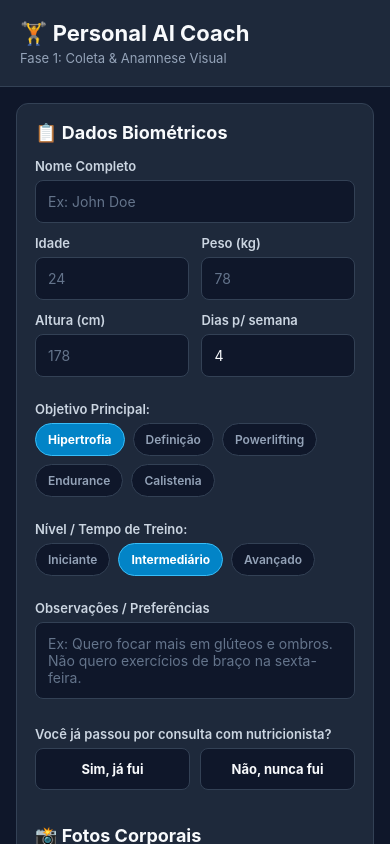
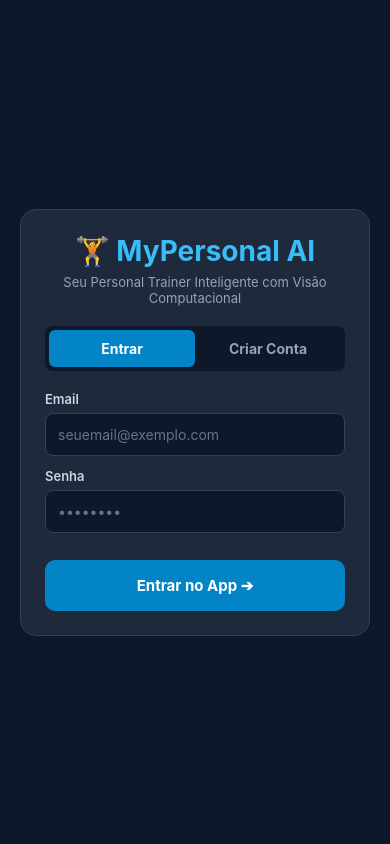
Before and after one commit to PedroPereiraAst/MyPersonal, a React Native app in the folder mobile/: screen / in a window 390 px wide. Built offline with nearby package versions, Linux system fonts and the light colour scheme.

Commit message:
feat: implementar autenticacao Supabase (Login, Cadastro e Logout) com AsyncStorage no mobile

```diff
--- a/mobile/App.tsx
+++ b/mobile/App.tsx
@@ -1,4 +1,4 @@
-import React, { useState } from 'react';
+import React, { useState, useEffect } from 'react';
 import {
   StyleSheet,
   Text,
@@ -14,6 +14,7 @@ import {
   Modal,
 } from 'react-native';
 import * as ImagePicker from 'expo-image-picker';
+import { supabase } from './src/services/supabase';
 import {
   enviarAvaliacaoAnamnese,
   solicitarGeracaoTreino,
@@ -22,6 +23,13 @@ import {
 import type { AnamneseFormData, ImagemFoto, AvaliacaoFisica, FichaTreino } from './src/types';
 
 export default function App() {
+  // Controle de Sessão de Autenticação Supabase
+  const [session, setSession] = useState<any>(null);
+  const [abaAuth, setAbaAuth] = useState<'login' | 'cadastro'>('login');
+  const [emailAuth, setEmailAuth] = useState('');
+  const [senhaAuth, setSenhaAuth] = useState('');
+  const [carregandoAuth, setCarregandoAuth] = useState(false);
+
   // Controle de Fase da Aplicação: 1 (Anamnese/Fotos), 2 (Validação), 3 (Ficha de Treino)
   const [faseAtual, setFaseAtual] = useState<1 | 2 | 3>(1);
   const [carregando, setCarregando] = useState(false);
@@ -59,11 +67,84 @@ export default function App() {
   const [motivoTroca, setMotivoTroca] = useState('');
   const [carregandoTroca, setCarregandoTroca] = useState(false);
 
-  // Lista de Objetivos Disponíveis
+  // Lista de Objetivos e Níveis
   const listaObjetivos = ['Hipertrofia', 'Definição', 'Powerlifting', 'Endurance', 'Calistenia'];
+  const listaNiveis = ['Iniciante', 'Intermediário', 'Avançado'];
 
-  // Lista de Níveis de Experiência
-  const listaNiveis = ['Iniciante', 'Intermediário', 'Avançado'];
+  // Escutar Estado de Autenticação Supabase
+  useEffect(() => {
+    supabase.auth.getSession().then(({ data: { session } }) => {
+      setSession(session);
+      if (session?.user) {
+        setNome(session.user.user_metadata?.nome || session.user.email?.split('@')[0] || '');
+      }
+    });
+
+    const { data: { subscription } } = supabase.auth.onAuthStateChange((_event, session) => {
+      setSession(session);
+      if (session?.user) {
+        setNome(session.user.user_metadata?.nome || session.user.email?.split('@')[0] || '');
+      }
+    });
+
+    return () => subscription.unsubscribe();
+  }, []);
+
+  // Executar Login
+  const handleLogin = async () => {
+    if (!emailAuth || !senhaAuth) {
+      Alert.alert('Campos Obrigatórios', 'Por favor, preencha seu Email e Senha.');
+      return;
+    }
+
+    setCarregandoAuth(true);
+    const { error } = await supabase.auth.signInWithPassword({
+      email: emailAuth,
+      password: senhaAuth,
+    });
+    setCarregandoAuth(false);
+
+    if (error) {
+      Alert.alert('Erro ao Entrar', error.message);
+    }
+  };
+
+  // Executar Cadastro
+  const handleCadastro = async () => {
+    if (!emailAuth || !senhaAuth || !nome) {
+      Alert.alert('Campos Obrigatórios', 'Por favor, preencha Nome, Email e Senha.');
+      return;
+    }
+
+    if (senhaAuth.length < 6) {
+      Alert.alert('Senha Curta', 'A senha deve conter no mínimo 6 caracteres.');
+      return;
+    }
+
+    setCarregandoAuth(true);
+    const { data, error } = await supabase.auth.signUp({
+      email: emailAuth,
+      password: senhaAuth,
+      options: {
+        data: { nome },
+      },
+    });
+    setCarregandoAuth(false);
+
+    if (error) {
+      Alert.alert('Erro no Cadastro', error.message);
+    } else {
+      Alert.alert('Conta Criada com Sucesso!', 'Sua conta foi cadastrada e você já está logado!');
+    }
+  };
+
+  // Executar Logout / Sair
+  const handleLogout = async () => {
+    await supabase.auth.signOut();
+    setFaseAtual(1);
+    setResultadoAvaliacao(null);
+    setResultadoTreino(null);
+  };
 
   // Função para tirar/selecionar foto
   const selecionarFoto = async (tipo: 'frente' | 'costas' | 'perfil') => {
@@ -157,7 +238,7 @@ export default function App() {
       const treino = await solicitarGeracaoTreino(
         anamneseData,
         resultadoAvaliacao.avaliacao,
-        resultadoAvaliacao.persistencia?.alunoId,
+        session?.user?.id || resultadoAvaliacao.persistencia?.alunoId,
         resultadoAvaliacao.persistencia?.avaliacaoId
       );
       setResultadoTreino(treino);
@@ -188,7 +269,6 @@ export default function App() {
         motivoTroca
       );
 
-      // Atualiza o treino presencialmente no estado
       const novoTreino = JSON.parse(JSON.stringify(resultadoTreino)) as FichaTreino;
       novoTreino.treino.sessoes[exercicioParaSubstituir.sessaoIndex].exercicios[
         exercicioParaSubstituir.exercicioIndex
@@ -208,13 +288,100 @@ export default function App() {
     }
   };
 
+  // SE O USUÁRIO NÃO ESTIVER LOGADO -> EXIBIR TELA DE AUTENTICAÇÃO (FASE 0)
+  if (!session) {
+    return (
+      <SafeAreaView style={styles.container}>
+        <StatusBar barStyle="light-content" backgroundColor="#0f172a" />
+        <ScrollView contentContainerStyle={{ padding: 20, flexGrow: 1, justifyContent: 'center' }}>
+          <View style={styles.authCard}>
+            <Text style={styles.authLogo}>🏋️ MyPersonal AI</Text>
+            <Text style={styles.authSubtitle}>Seu Personal Trainer Inteligente com Visão Computacional</Text>
+
+            {/* TAB TOGGLE ENTRAR / CRIAR CONTA */}
+            <View style={styles.authTabContainer}>
+              <TouchableOpacity
+                style={[styles.authTab, abaAuth === 'login' && styles.authTabActive]}
+                onPress={() => setAbaAuth('login')}
+              >
+                <Text style={[styles.authTabText, abaAuth === 'login' && styles.authTabTextActive]}>Entrar</Text>
+              </TouchableOpacity>
+              <TouchableOpacity
+                style={[styles.authTab, abaAuth === 'cadastro' && styles.authTabActive]}
+                onPress={() => setAbaAuth('cadastro')}
+              >
+                <Text style={[styles.authTabText, abaAuth === 'cadastro' && styles.authTabTextActive]}>Criar Conta</Text>
+              </TouchableOpacity>
+            </View>
+
+            {abaAuth === 'cadastro' && (
+              <View>
+                <Text style={styles.label}>Nome Completo</Text>
+                <TextInput
+                  style={styles.input}
+                  value={nome}
+                  onChangeText={setNome}
+                  placeholder="Ex: Pedro Pereira"
+                  placeholderTextColor="#64748b"
+                />
+              </View>
+            )}
+
+            <Text style={styles.label}>Email</Text>
+            <TextInput
+              style={styles.input}
+              value={emailAuth}
+              onChangeText={setEmailAuth}
+              autoCapitalize="none"
+              keyboardType="email-address"
+              placeholder="seuemail@exemplo.com"
+              placeholderTextColor="#64748b"
+            />
+
+            <Text style={styles.label}>Senha</Text>
+            <TextInput
+              style={styles.input}
+              value={senhaAuth}
+              onChangeText={setSenhaAuth}
+              secureTextEntry
+              placeholder="••••••••"
+              placeholderTextColor="#64748b"
+            />
+
+            {carregandoAuth ? (
+              <ActivityIndicator size="large" color="#38bdf8" style={{ marginTop: 15 }} />
+            ) : (
+              <TouchableOpacity
+                style={styles.primaryButton}
+                onPress={abaAuth === 'login' ? handleLogin : handleCadastro}
+              >
+                <Text style={styles.primaryButtonText}>
+                  {abaAuth === 'login' ? 'Entrar no App ➔' : 'Criar Minha Conta ⚡'}
+                </Text>
+              </TouchableOpacity>
+            )}
+          </View>
+        </ScrollView>
+      </SafeAreaView>
+    );
+  }
+
+  // TELA PRINCIPAL (USUÁRIO AUTENTICADO)
   return (
     <SafeAreaView style={styles.container}>
       <StatusBar barStyle="light-content" backgroundColor="#0f172a" />
 
-      {/* HEADER */}
+      {/* HEADER COM LOGOUT */}
       <View style={styles.header}>
-        <Text style={styles.headerTitle}>🏋️ Personal AI Coach</Text>
+        <View style={{ flexDirection: 'row', justifyContent: 'space-between', alignItems: 'center' }}>
+          <View>
+            <Text style={styles.headerTitle}>🏋️ Personal AI Coach</Text>
+            <Text style={styles.headerUserText}>Olá, {nome || session.user.email} 👋</Text>
+          </View>
+          <TouchableOpacity style={styles.logoutBtn} onPress={handleLogout}>
+            <Text style={styles.logoutBtnText}>Sair 🚪</Text>
+          </TouchableOpacity>
+        </View>
         <Text style={styles.headerSubtitle}>
           {faseAtual === 1 && 'Fase 1: Coleta & Anamnese Visual'}
           {faseAtual === 2 && 'Fase 2: Diagnóstico & Validação'}
@@ -238,7 +405,7 @@ export default function App() {
               <Text style={styles.cardTitle}>📋 Dados Biométricos</Text>
 
               <Text style={styles.label}>Nome Completo</Text>
-              <TextInput style={styles.input} value={nome} onChangeText={setNome} placeholder="Ex: John Doe" placeholderTextColor="#64748b" />
+              <TextInput style={styles.input} value={nome} onChangeText={setNome} placeholder="Ex: Pedro Pereira" placeholderTextColor="#64748b" />
 
               <View style={styles.row}>
                 <View style={styles.halfInput}>
@@ -476,10 +643,21 @@ const styles = StyleSheet.create({
   container: { flex: 1, backgroundColor: '#0f172a' },
   header: { padding: 20, backgroundColor: '#1e293b', borderBottomWidth: 1, borderBottomColor: '#334155' },
   headerTitle: { fontSize: 22, fontWeight: 'bold', color: '#f8fafc' },
-  headerSubtitle: { fontSize: 13, color: '#94a3b8', marginTop: 4 },
+  headerUserText: { fontSize: 13, color: '#38bdf8', fontWeight: '600' },
+  headerSubtitle: { fontSize: 12, color: '#94a3b8', marginTop: 4 },
+  logoutBtn: { backgroundColor: '#334155', paddingHorizontal: 10, paddingVertical: 6, borderRadius: 6 },
+  logoutBtnText: { color: '#f8fafc', fontSize: 12, fontWeight: 'bold' },
   scrollContent: { padding: 16 },
   loadingContainer: { flex: 1, justifyContent: 'center', alignItems: 'center' },
   loadingText: { color: '#94a3b8', marginTop: 12, fontSize: 14 },
+  authCard: { backgroundColor: '#1e293b', padding: 24, borderRadius: 16, borderWidth: 1, borderColor: '#334155' },
+  authLogo: { fontSize: 28, fontWeight: 'bold', color: '#38bdf8', textAlign: 'center', marginBottom: 6 },
+  authSubtitle: { fontSize: 13, color: '#94a3b8', textAlign: 'center', marginBottom: 20 },
+  authTabContainer: { flexDirection: 'row', backgroundColor: '#0f172a', borderRadius: 8, padding: 4, marginBottom: 20 },
+  authTab: { flex: 1, paddingVertical: 10, alignItems: 'center', borderRadius: 6 },
+  authTabActive: { backgroundColor: '#0284c7' },
+  authTabText: { color: '#94a3b8', fontSize: 14, fontWeight: 'bold' },
+  authTabTextActive: { color: '#ffffff' },
   card: { backgroundColor: '#1e293b', padding: 18, borderRadius: 12, borderWidth: 1, borderColor: '#334155' },
   cardTitle: { fontSize: 18, fontWeight: 'bold', color: '#f8fafc', marginBottom: 15 },
   label: { fontSize: 13, fontWeight: '600', color: '#cbd5e1', marginBottom: 6 },
--- a/mobile/package.json
+++ b/mobile/package.json
@@ -4,6 +4,8 @@
   "main": "index.ts",
   "dependencies": {
     "@expo/metro-runtime": "~4.0.1",
+    "@react-native-async-storage/async-storage": "1.23.1",
+    "@supabase/supabase-js": "^2.112.2",
     "expo": "~52.0.0",
     "expo-asset": "^57.0.9",
     "expo-constants": "~17.0.8",
--- /dev/null
+++ b/mobile/src/services/supabase.ts
@@ -0,0 +1,15 @@
+import AsyncStorage from '@react-native-async-storage/async-storage';
+import { createClient } from '@supabase/supabase-js';
+
+const supabaseUrl = 'https://shavkajkdpqgntionokp.supabase.co';
+// Chave publica anon do seu projeto Supabase para autenticacao segura no client mobile
+const supabaseAnonKey = 'sb_publishable_V2hyxIKREYJhx4PyxFccGA_ZndQ2';
+
+export const supabase = createClient(supabaseUrl, supabaseAnonKey, {
+  auth: {
+    storage: AsyncStorage,
+    autoRefreshToken: true,
+    persistSession: true,
+    detectSessionInUrl: false,
+  },
+});
```
Also changed, not shown: 1 other file (tests, documents, lock files or other folders).
